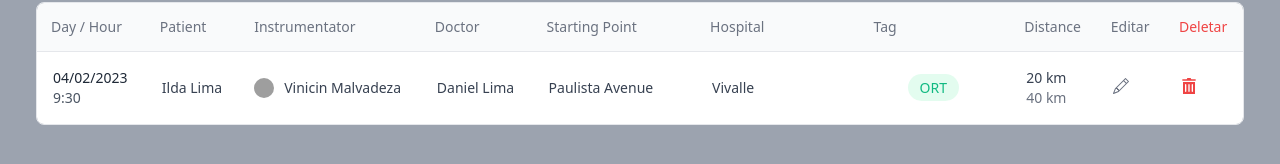
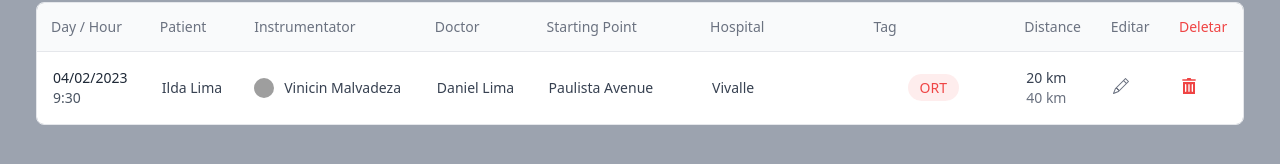
Before and after one commit to bolodissenoura/GQL-study-project, a Next.js app in the folder frontend/: page / in a window 1280 px wide. Shown: the part 156-320 px from the top of the page. Built offline with nearby package versions, Linux system fonts and the light colour scheme; grey boxes are pictures that could not be loaded.

Commit message:
feat: colors from tags

```diff
--- a/frontend/src/components/TableRow/tableRow.component.tsx
+++ b/frontend/src/components/TableRow/tableRow.component.tsx
@@ -63,7 +63,7 @@ export const TableRow = (props: SurgeryInterface) => {
           </p> */}
         </td>
         <td className="px-12 py-4 text-sm whitespace-nowrap">
-          <div className="inline px-3 py-1 text-sm font-normal rounded-full text-emerald-500 gap-x-2 bg-emerald-100/60 dark:bg-gray-800">
+          <div className="inline px-3 py-1 text-sm font-normal rounded-full text-red-500 gap-x-2 bg-red-100/60 dark:bg-gray-800">
             {props.typeTag}
           </div>
         </td>
--- a/frontend/src/fakeData.ts
+++ b/frontend/src/fakeData.ts
@@ -33,12 +33,12 @@ export const fakeDataTags: TagsInterface[] = [
   },
   {
     title: "ATM",
-    color: "green",
-    id: "elonmusk6820",
+    color: "blue",
+    id: "elonmusk68420",
   },
   {
     title: "REC",
-    color: "blue",
+    color: "yellow",
     id: "elonmusk67420",
   },
 ];
```
